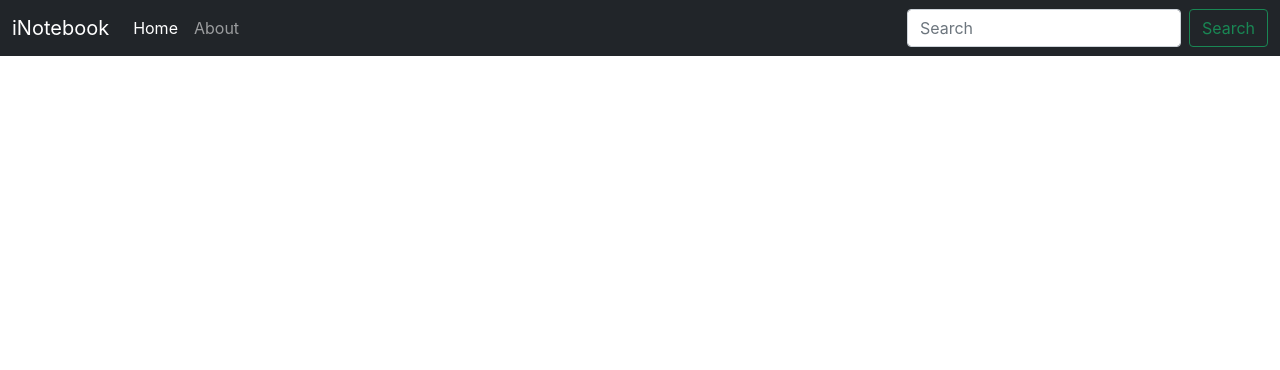
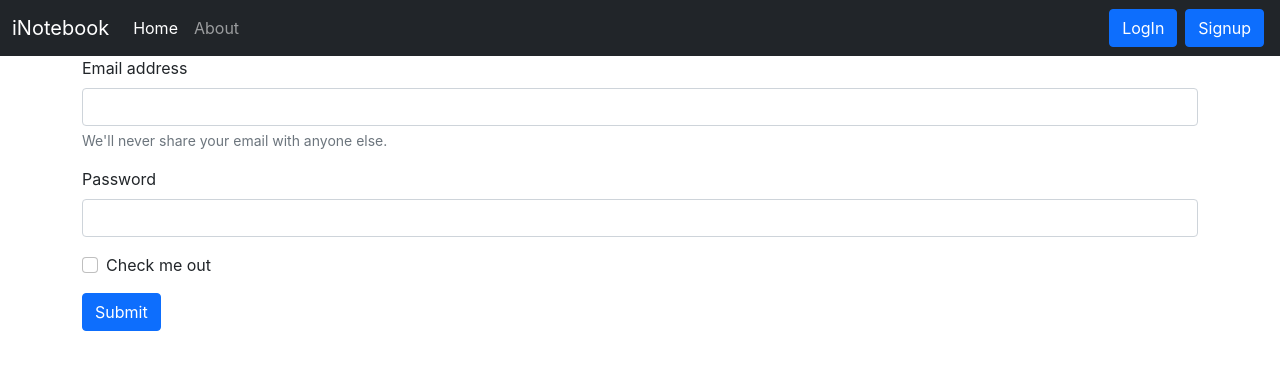
Before and after one commit to Pk9697/inotebook, a React (Create React App) app: page /login in a window 1280 px wide. Shown: the top 370 px of the page. Built offline with nearby package versions, Linux system fonts and the light colour scheme.

Commit message:
add login component which receives auth token as json response from server

```diff
--- a/src/App.js
+++ b/src/App.js
@@ -3,6 +3,8 @@
 import Home from "./components/Home";
 import About from "./components/About";
 import NoteState from "./context/notes/NoteState";
+import Login from "./components/Login";
+import Signup from "./components/Signup";
 function App() {
   return (
     <>
@@ -13,6 +15,9 @@
             <Routes>
               <Route exact path="/" element={<Home />} />
               <Route exact path="/about" element={<About />} />
+              <Route exact path="/login" element={<Login />} />
+              <Route exact path="/signup" element={<Signup />} />
+
             </Routes>
           </div>
         </Router>
--- /dev/null
+++ b/src/components/Login.js
@@ -0,0 +1,45 @@
+import React,{useState} from 'react'
+
+const Login = () => {
+    const [credentials, setcredentials] = useState({email:"",password:""})
+
+    const handleSubmit=async (e)=>{
+        e.preventDefault();
+        //*API Call
+        const response = await fetch('http://localhost:5000/api/auth/login', {
+            method: 'POST',
+            headers: {
+              'Content-Type': 'application/json',
+            },
+            body: JSON.stringify({email:credentials.email,password:credentials.password})
+          });
+          const json= await response.json();
+          console.log(json);
+    }
+
+    const onChange=(e)=>{
+        setcredentials({...credentials,[e.target.name]:e.target.value})
+    }
+    return (
+        <div>
+            <form onSubmit={handleSubmit}>
+                <div className="mb-3">
+                    <label htmlFor="email" className="form-label">Email address</label>
+                    <input type="email" className="form-control" id="email" name="email" aria-describedby="emailHelp" value={credentials.email} onChange={onChange}/>
+                    <div id="emailHelp" className="form-text">We'll never share your email with anyone else.</div>
+                </div>
+                <div className="mb-3">
+                    <label htmlFor="password" className="form-label">Password</label>
+                    <input type="password" className="form-control" id="password" name="password"  value={credentials.password} onChange={onChange} />
+                </div>
+                <div className="mb-3 form-check">
+                    <input type="checkbox" className="form-check-input" id="exampleCheck1"/>
+                    <label className="form-check-label" htmlFor="exampleCheck1">Check me out</label>
+                </div>
+                <button type="submit" className="btn btn-primary" >Submit</button>
+            </form>
+        </div>
+    )
+}
+
+export default Login
--- a/src/components/Navbar.js
+++ b/src/components/Navbar.js
@@ -35,15 +35,8 @@
               </li>
             </ul>
             <form className="d-flex">
-              <input
-                className="form-control me-2"
-                type="search"
-                placeholder="Search"
-                aria-label="Search"
-              />
-              <button className="btn btn-outline-success" type="submit">
-                Search
-              </button>
+              <Link className="btn btn-primary mx-1" to="/login" role="button">LogIn</Link>
+              <Link className="btn btn-primary mx-1" to="/signup" role="button">Signup</Link>
             </form>
           </div>
         </div>
--- /dev/null
+++ b/src/components/Signup.js
@@ -0,0 +1,11 @@
+import React from 'react'
+
+const Signup = () => {
+    return (
+        <div>
+            I am Signup
+        </div>
+    )
+}
+
+export default Signup
```
